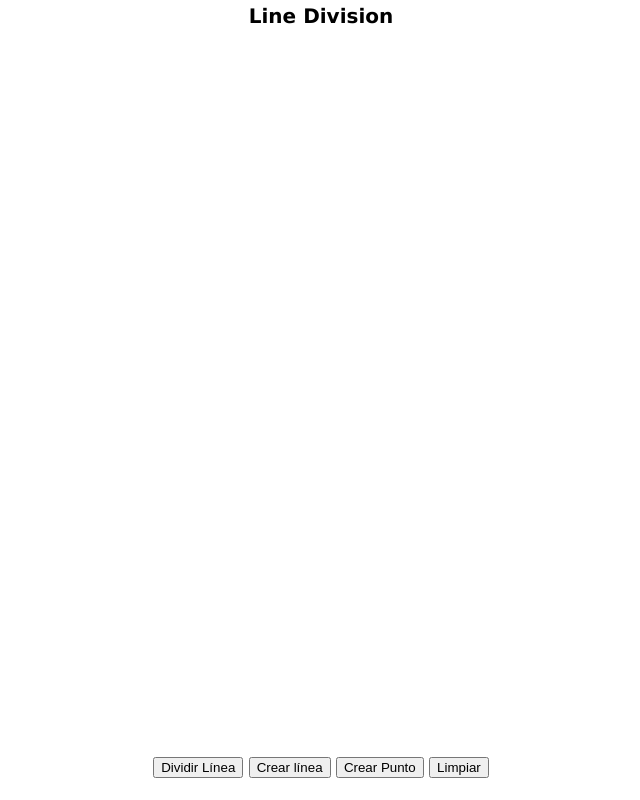
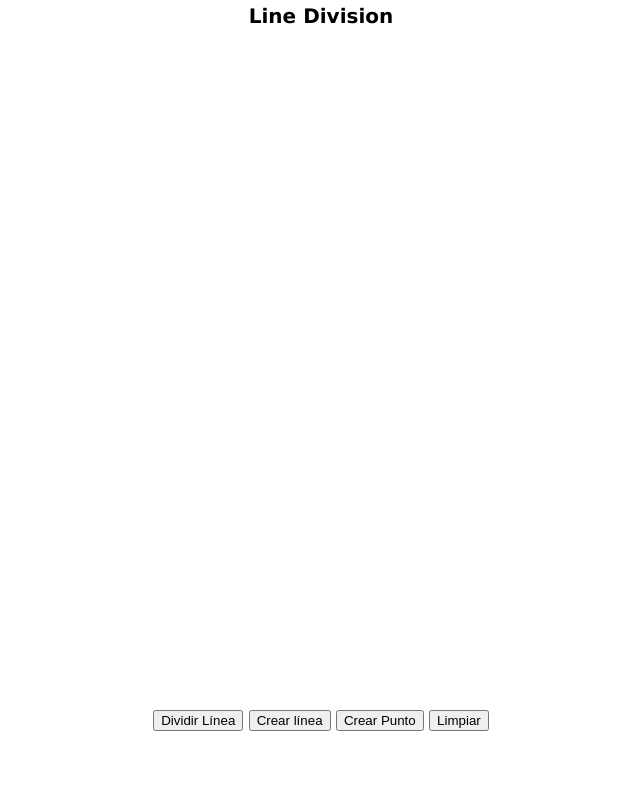
Before and after one commit to nattdev/line-division, a React (Vite) app: page / in a window 1280 px wide. Shown: the whole page, without its empty margins (319-959 px from the left). Built offline with nearby package versions, Linux system fonts and the light colour scheme.

Commit message:
Update height property to main container

```diff
--- a/src/index.css
+++ b/src/index.css
@@ -17,7 +17,7 @@ body {
     display: flex;
     flex-direction: column;
     width: 100vw;
-    height: 100vh;
+    height: calc(100vh - 50px);
 }
 
 .selected {
```
